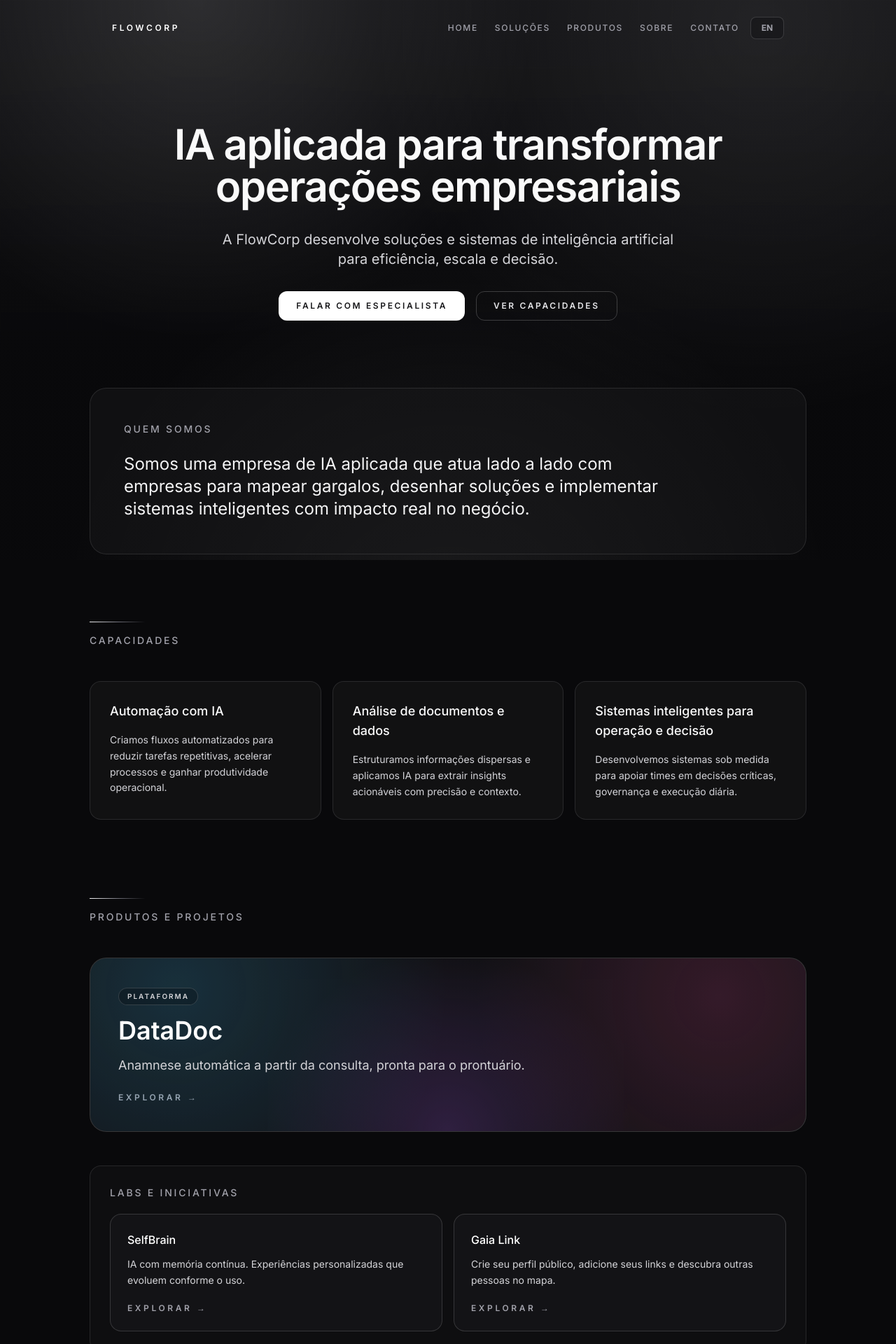
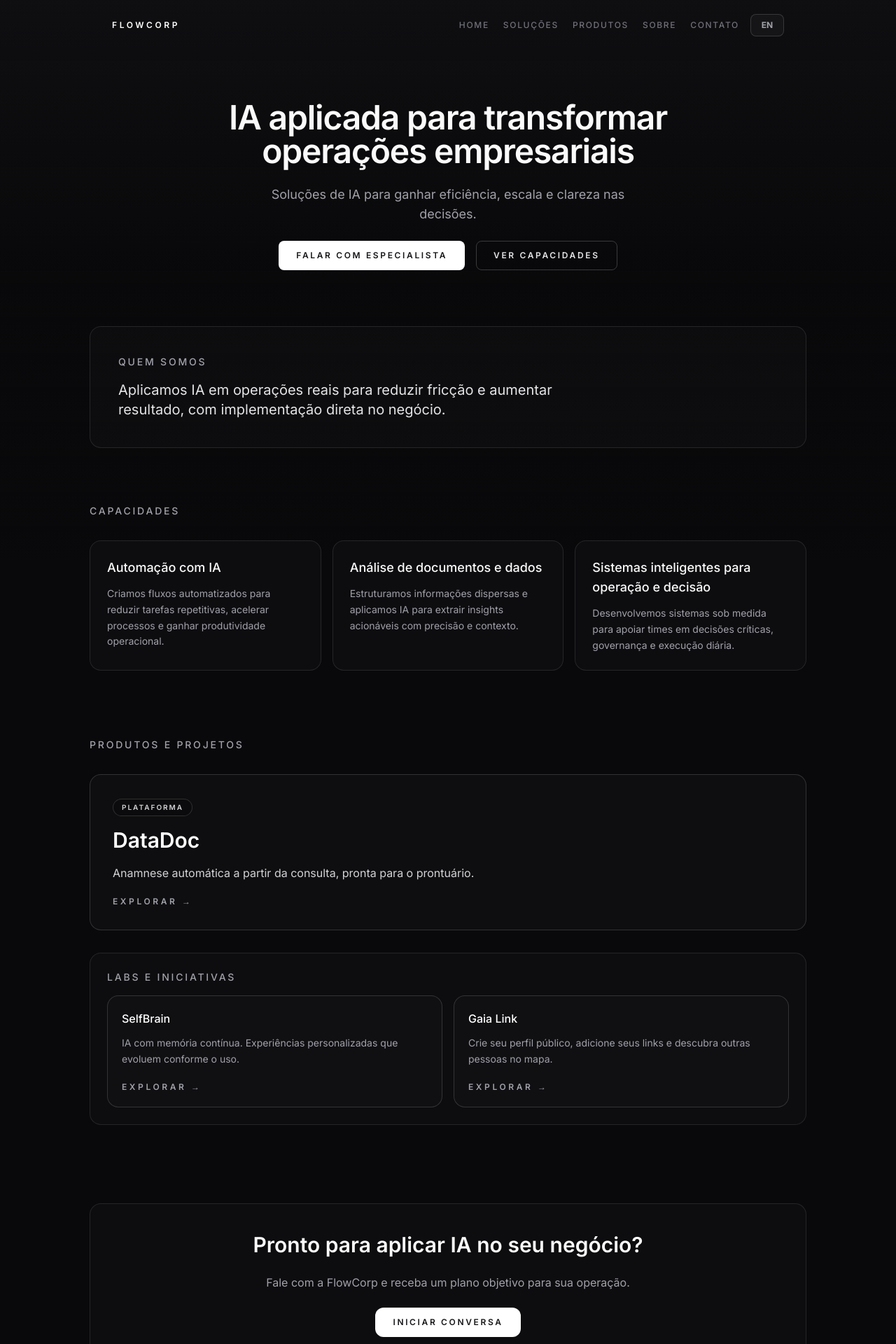
Before and after one commit to igorbiccas/flowcorp-site, a React (Vite) app: page / in a window 1280 px wide. Shown: the top 1920 px of the page at 70% size. Built offline with nearby package versions, Linux system fonts and the light colour scheme.

Commit message:
Refina home para visual mais clean e objetivo

```diff
--- a/App.tsx
+++ b/App.tsx
@@ -49,42 +49,31 @@ const App: React.FC = () => {
 
   return (
     <div className="relative min-h-screen bg-[#09090b] text-white selection:bg-white/10">
-      <div className="openai-grid pointer-events-none fixed inset-0 z-0 opacity-20" />
-      <div
-        className="pointer-events-none fixed inset-0 z-0"
-        style={{
-          background: `
-            radial-gradient(circle at 22% 0%, rgba(255,255,255,0.12) 0%, transparent 38%),
-            radial-gradient(circle at 85% 5%, rgba(255,255,255,0.08) 0%, transparent 42%),
-            radial-gradient(circle at 50% 115%, rgba(255,255,255,0.08) 0%, transparent 50%),
-            linear-gradient(180deg, rgba(24,24,27,0.55) 0%, rgba(9,9,11,0.95) 65%)
-          `,
-        }}
-      />
+      <div className="pointer-events-none fixed inset-0 z-0 bg-gradient-to-b from-zinc-900/40 via-zinc-950/10 to-zinc-950" />
 
       <Header />
 
-      <main className="relative z-10 flex flex-col pt-32 md:pt-44">
+      <main className="relative z-10 flex flex-col pt-28 md:pt-36">
         <section id="home" className="px-6 md:px-8">
           <div className="mx-auto w-full max-w-5xl">
-            <AnimatedSection className="space-y-10 md:space-y-12" delay="duration-700">
-              <div className="mx-auto max-w-4xl space-y-8 text-center">
-                <h1 className="text-4xl font-semibold leading-[1.05] tracking-tight text-zinc-50 md:text-6xl">
+            <AnimatedSection className="space-y-8 md:space-y-10" delay="duration-700">
+              <div className="mx-auto max-w-3xl space-y-6 text-center">
+                <h1 className="text-4xl font-semibold leading-[1.05] tracking-tight text-zinc-50 md:text-5xl">
                   {t.app.hero.title}
                 </h1>
-                <p className="mx-auto max-w-2xl text-base leading-relaxed text-zinc-300 md:text-xl">
+                <p className="mx-auto max-w-xl text-base leading-relaxed text-zinc-400 md:text-lg">
                   {t.app.hero.subtitle}
                 </p>
                 <div className="flex flex-wrap items-center justify-center gap-4">
                   <a
                     href="#contato"
-                    className="rounded-xl border border-white/20 bg-white px-6 py-3 text-xs font-semibold uppercase tracking-[0.22em] text-zinc-900 transition-all hover:bg-zinc-200"
+                    className="rounded-lg border border-white/20 bg-white px-6 py-3 text-xs font-semibold uppercase tracking-[0.22em] text-zinc-900 transition-all hover:bg-zinc-200"
                   >
                     {t.app.hero.contactButton}
                   </a>
                   <a
                     href="#capacidades"
-                    className="rounded-xl border border-white/20 bg-transparent px-6 py-3 text-xs font-semibold uppercase tracking-[0.22em] text-zinc-200 transition-all hover:border-white/40 hover:text-white"
+                    className="rounded-lg border border-white/20 bg-transparent px-6 py-3 text-xs font-semibold uppercase tracking-[0.22em] text-zinc-200 transition-all hover:border-white/40 hover:text-white"
                   >
                     {t.app.hero.secondaryButton}
                   </a>
@@ -94,32 +83,31 @@ const App: React.FC = () => {
           </div>
         </section>
 
-        <section id="sobre" className="mt-24 px-6 md:px-8">
+        <section id="sobre" className="mt-20 px-6 md:px-8">
           <div className="mx-auto w-full max-w-5xl">
-            <AnimatedSection className="w-full rounded-3xl border border-white/10 bg-zinc-900/50 p-8 md:p-12" delay="duration-700">
-              <div className="max-w-3xl space-y-6">
+            <AnimatedSection className="w-full rounded-2xl border border-white/10 bg-zinc-900/30 p-7 md:p-10" delay="duration-700">
+              <div className="max-w-2xl space-y-4">
                 <h2 className="text-sm font-medium uppercase tracking-[0.2em] text-zinc-400">{t.app.about.title}</h2>
-                <p className="text-xl leading-relaxed text-zinc-100 md:text-2xl">{t.app.about.description}</p>
+                <p className="text-lg leading-relaxed text-zinc-200 md:text-xl">{t.app.about.description}</p>
               </div>
             </AnimatedSection>
           </div>
         </section>
 
-        <section id="capacidades" className="mt-24 px-6 md:px-8">
+        <section id="capacidades" className="mt-20 px-6 md:px-8">
           <div className="mx-auto w-full max-w-5xl">
-            <AnimatedSection className="w-full space-y-12" delay="duration-700">
-              <div className="max-w-2xl space-y-4">
-                <div className="h-px w-20 bg-gradient-to-r from-zinc-100 via-zinc-500 to-transparent" />
+            <AnimatedSection className="w-full space-y-8" delay="duration-700">
+              <div className="max-w-2xl space-y-3">
                 <h2 className="text-sm font-medium uppercase tracking-[0.2em] text-zinc-400">{t.app.capabilitiesTitle}</h2>
               </div>
               <div className="grid gap-4 md:grid-cols-3">
                 {capabilities.map((capability) => (
                   <article
                     key={capability.title}
-                    className="rounded-2xl border border-white/10 bg-zinc-900/55 p-7 transition-all duration-300 hover:border-white/25"
+                    className="rounded-2xl border border-white/10 bg-zinc-900/35 p-6"
                   >
                     <h3 className="text-lg font-medium text-zinc-50">{capability.title}</h3>
-                    <p className="mt-4 text-sm leading-relaxed text-zinc-300">{capability.description}</p>
+                    <p className="mt-3 text-sm leading-relaxed text-zinc-400">{capability.description}</p>
                   </article>
                 ))}
               </div>
@@ -127,11 +115,10 @@ const App: React.FC = () => {
           </div>
         </section>
 
-        <section id="produtos" className="mt-28 px-6 md:px-8">
+        <section id="produtos" className="mt-24 px-6 md:px-8">
           <div className="mx-auto w-full max-w-5xl">
-            <AnimatedSection className="w-full space-y-12" delay="duration-700">
-              <div className="max-w-2xl space-y-4">
-                <div className="h-px w-20 bg-gradient-to-r from-zinc-100 via-zinc-500 to-transparent" />
+            <AnimatedSection className="w-full space-y-8" delay="duration-700">
+              <div className="max-w-2xl space-y-3">
                 <h2 className="text-sm font-medium uppercase tracking-[0.2em] text-zinc-400">{t.app.productsTitle}</h2>
               </div>
               <div className="grid w-full gap-6">
@@ -141,30 +128,23 @@ const App: React.FC = () => {
                     href={product.href}
                     target={(product as any).target || '_blank'}
                     rel="noreferrer"
-                    className="group relative block overflow-hidden rounded-3xl border border-white/15 bg-zinc-900/70 p-10 transition-all duration-300 hover:-translate-y-1 hover:border-white/30 hover:bg-zinc-900"
+                    className="group relative block overflow-hidden rounded-2xl border border-white/15 bg-zinc-900/40 p-8 transition-colors duration-300 hover:border-white/30"
                   >
-                    <div
-                      className="pointer-events-none absolute inset-0 opacity-80 transition duration-300 group-hover:opacity-100"
-                      style={{
-                        background:
-                          'radial-gradient(circle at 12% 18%, rgba(56,189,248,0.22) 0%, transparent 42%), radial-gradient(circle at 88% 22%, rgba(236,72,153,0.2) 0%, transparent 38%), radial-gradient(circle at 50% 100%, rgba(168,85,247,0.24) 0%, transparent 46%)',
-                      }}
-                    />
                     <div className="relative space-y-4">
-                      <span className="inline-flex rounded-full border border-white/15 bg-black/25 px-3 py-1 text-[10px] font-semibold uppercase tracking-[0.2em] text-zinc-300">
+                      <span className="inline-flex rounded-full border border-white/15 bg-black/20 px-3 py-1 text-[10px] font-semibold uppercase tracking-[0.2em] text-zinc-300">
                         {product.tag}
                       </span>
-                      <h3 className="text-3xl font-semibold text-white md:text-4xl">{product.title}</h3>
-                      <p className="max-w-2xl text-base leading-relaxed text-zinc-300 md:text-lg">{product.description}</p>
+                      <h3 className="text-2xl font-semibold text-white md:text-3xl">{product.title}</h3>
+                      <p className="max-w-xl text-base leading-relaxed text-zinc-300">{product.description}</p>
                     </div>
-                    <div className="pt-6 text-xs font-semibold uppercase tracking-[0.3em] text-zinc-400 transition-colors group-hover:text-white">
+                    <div className="pt-5 text-xs font-semibold uppercase tracking-[0.3em] text-zinc-400 transition-colors group-hover:text-white">
                       {t.app.explore}
                     </div>
                   </a>
                 ))}
               </div>
 
-              <div className="space-y-5 rounded-2xl border border-white/10 bg-zinc-900/40 p-7">
+              <div className="space-y-4 rounded-2xl border border-white/10 bg-zinc-900/30 p-6">
                 <h3 className="text-sm font-medium uppercase tracking-[0.2em] text-zinc-400">{t.app.labsTitle}</h3>
                 <div className="grid w-full gap-4 md:grid-cols-2">
                   {labs.map((lab) => (
@@ -173,10 +153,10 @@ const App: React.FC = () => {
                       href={lab.href}
                       target={(lab as any).target || '_blank'}
                       rel="noreferrer"
-                      className="group relative block space-y-3 overflow-hidden rounded-2xl border border-white/15 bg-zinc-900/65 p-6 transition-all duration-300 hover:-translate-y-1 hover:border-white/30 hover:bg-zinc-900"
+                      className="group relative block space-y-3 overflow-hidden rounded-2xl border border-white/15 bg-zinc-900/35 p-5 transition-colors duration-300 hover:border-white/30"
                     >
                       <h3 className="text-base font-medium text-white">{lab.title}</h3>
-                      <p className="text-sm leading-relaxed text-zinc-300">{lab.description}</p>
+                      <p className="text-sm leading-relaxed text-zinc-400">{lab.description}</p>
                       <div className="pt-2 text-xs font-semibold uppercase tracking-[0.3em] text-zinc-400 transition-colors group-hover:text-white">
                         {t.app.explore}
                       </div>
@@ -188,11 +168,11 @@ const App: React.FC = () => {
           </div>
         </section>
 
-        <section id="contato" className="px-6 py-28 md:px-8 md:py-36">
+        <section id="contato" className="px-6 py-24 md:px-8 md:py-28">
           <div className="mx-auto w-full max-w-5xl text-center">
-            <AnimatedSection className="w-full space-y-8 rounded-3xl border border-white/10 bg-zinc-900/40 px-6 py-12" delay="duration-700">
+            <AnimatedSection className="w-full space-y-6 rounded-2xl border border-white/10 bg-zinc-900/30 px-6 py-10" delay="duration-700">
               <h2 className="text-2xl font-semibold text-zinc-50 md:text-3xl">{t.app.contactCta.title}</h2>
-              <p className="mx-auto max-w-2xl text-zinc-300">{t.app.contactCta.description}</p>
+              <p className="mx-auto max-w-xl text-zinc-400">{t.app.contactCta.description}</p>
               <a
                 href="https://chat.whatsapp.com/LnN6r20k6IhHWxoRVSdGQO"
                 target="_blank"
--- a/components/Header.tsx
+++ b/components/Header.tsx
@@ -12,7 +12,7 @@ const Header: React.FC<HeaderProps> = ({ showLanguageSelector = true }) => {
 
   useEffect(() => {
     const handleScroll = () => {
-      setIsScrolled(window.scrollY > 10);
+      setIsScrolled(window.scrollY > 24);
     };
     window.addEventListener('scroll', handleScroll, { passive: true });
     return () => window.removeEventListener('scroll', handleScroll);
@@ -30,7 +30,7 @@ const Header: React.FC<HeaderProps> = ({ showLanguageSelector = true }) => {
 
   return (
     <header
-      className={`fixed inset-x-0 top-0 z-50 transition-all duration-300 ease-in-out ${isScrolled ? 'border-b border-white/10 bg-[#0a0a0c]/80 py-4 backdrop-blur-xl' : 'bg-transparent py-6'
+      className={`fixed inset-x-0 top-0 z-50 transition-all duration-300 ease-in-out ${isScrolled ? 'border-b border-white/10 bg-[#0a0a0c]/75 py-3 backdrop-blur-lg' : 'bg-transparent py-5'
         }`}
     >
       <div className="mx-auto flex w-full max-w-5xl items-center justify-between px-6 md:px-8">
@@ -43,12 +43,12 @@ const Header: React.FC<HeaderProps> = ({ showLanguageSelector = true }) => {
         </a>
 
         <div className="flex items-center gap-4">
-          <nav className="hidden items-center gap-6 md:flex">
+          <nav className="hidden items-center gap-5 md:flex">
             {navLinks.map((link) => (
               <a
                 key={link.href}
                 href={link.href}
-                className="text-xs font-medium uppercase tracking-[0.14em] text-zinc-400 transition-colors hover:text-white"
+                className="text-xs font-medium uppercase tracking-[0.14em] text-zinc-500 transition-colors hover:text-zinc-200"
               >
                 {link.label}
               </a>
--- a/translations.ts
+++ b/translations.ts
@@ -16,7 +16,7 @@ export const translations = {
       },
       hero: {
         title: "IA aplicada para transformar operações empresariais",
-        subtitle: "A FlowCorp desenvolve soluções e sistemas de inteligência artificial para eficiência, escala e decisão.",
+        subtitle: "Soluções de IA para ganhar eficiência, escala e clareza nas decisões.",
         contactButton: "falar com especialista",
         secondaryButton: "ver capacidades",
         whatWeDoTitle: "O que fazemos",
@@ -30,7 +30,7 @@ export const translations = {
       about: {
         title: "Quem somos",
         description:
-          "Somos uma empresa de IA aplicada que atua lado a lado com empresas para mapear gargalos, desenhar soluções e implementar sistemas inteligentes com impacto real no negócio.",
+          "Aplicamos IA em operações reais para reduzir fricção e aumentar resultado, com implementação direta no negócio.",
       },
       capabilitiesTitle: "Capacidades",
       capabilities: {
@@ -55,7 +55,7 @@ export const translations = {
       explore: "Explorar →",
       contactCta: {
         title: "Pronto para aplicar IA no seu negócio?",
-        description: "Converse com a FlowCorp e receba uma proposta alinhada aos desafios da sua operação.",
+        description: "Fale com a FlowCorp e receba um plano objetivo para sua operação.",
         button: "iniciar conversa",
       },
       selfbrain: {
@@ -220,7 +220,7 @@ export const translations = {
       },
       hero: {
         title: "Applied AI to transform business operations",
-        subtitle: "FlowCorp designs and builds AI solutions and systems for efficiency, scale, and better decision-making.",
+        subtitle: "AI solutions to improve efficiency, scale, and decision clarity.",
         contactButton: "talk to an expert",
         secondaryButton: "view capabilities",
         whatWeDoTitle: "What we do",
@@ -234,7 +234,7 @@ export const translations = {
       about: {
         title: "Who we are",
         description:
-          "We are an applied AI company that works alongside organizations to identify bottlenecks, design solutions, and implement intelligent systems with measurable business impact.",
+          "We apply AI to real operations to reduce friction and deliver measurable business impact.",
       },
       capabilitiesTitle: "Capabilities",
       capabilities: {
@@ -259,7 +259,7 @@ export const translations = {
       explore: "Explore →",
       contactCta: {
         title: "Ready to apply AI to your business?",
-        description: "Talk to FlowCorp and get a proposal aligned with your operation's real challenges.",
+        description: "Talk to FlowCorp and get a clear plan for your operation.",
         button: "start conversation",
       },
       selfbrain: {
```
